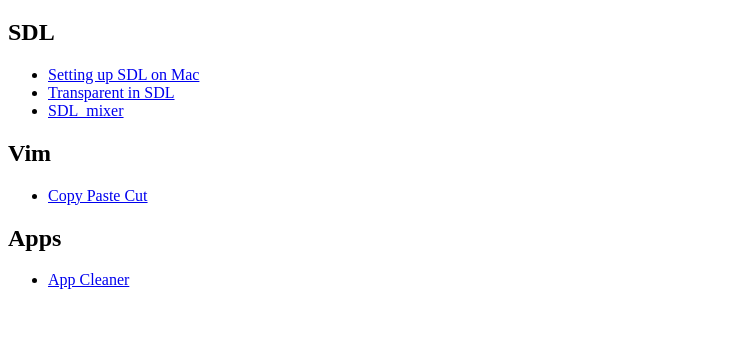
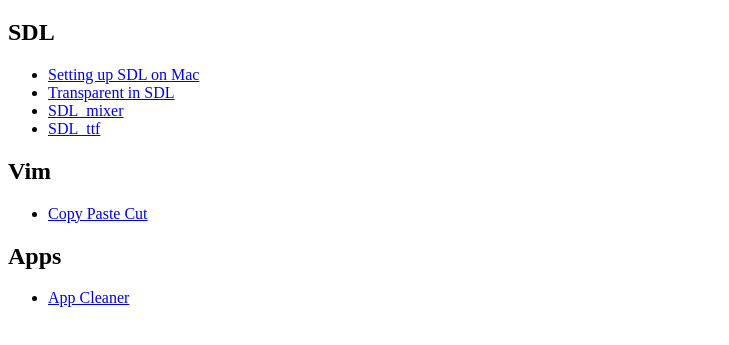
Before and after one commit to Fathere/fathere.github.io, a plain HTML site: page index.html in a window 1280 px wide. Shown: the part 61-406 px from the top of the page, without its empty margins (0-729 px from the left). Drawn offline with Linux system fonts and the light colour scheme.

Commit message:
Update index.html
Added SDL_ttf

```diff
--- a/index.html
+++ b/index.html
@@ -17,6 +17,7 @@
             <li><a href="https://medium.com/@edkins.sarah/set-up-sdl2-on-your-mac-without-xcode-6b0c33b723f7" target="_blank">Setting up SDL on Mac</a></li>
             <li><a href="https://coderedirect.com/questions/338554/sdl2-generate-fully-transparent-texture" target="_blank">Transparent in SDL</a></li>
             <li><a href="https://lazyfoo.net/tutorials/SDL/21_sound_effects_and_music/index.php" target="_blank">SDL_mixer</a></li>
+            <li><a href="https://lazyfoo.net/tutorials/SDL/16_true_type_fonts/index.php" target="_blank">SDL_ttf</a></li>
         </ul>
         <h2>Vim</h2>
         <ul>
```
